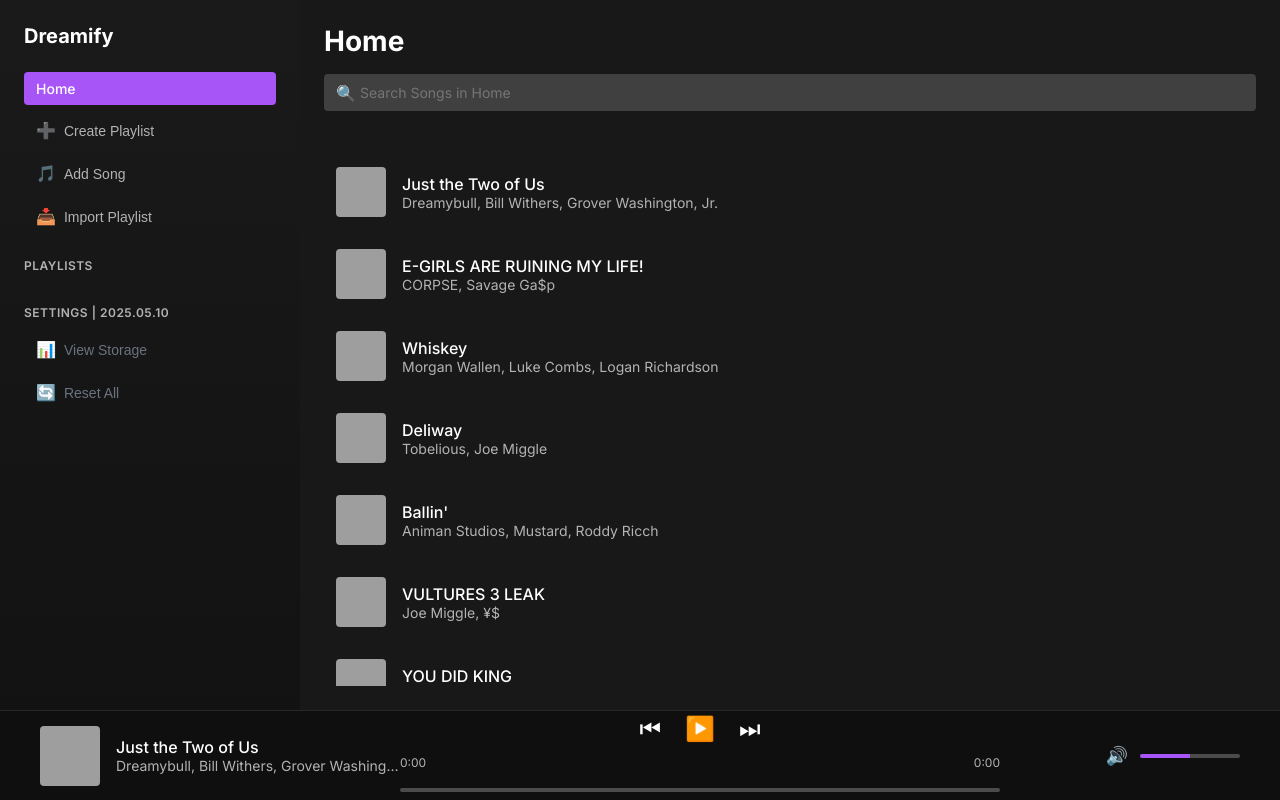
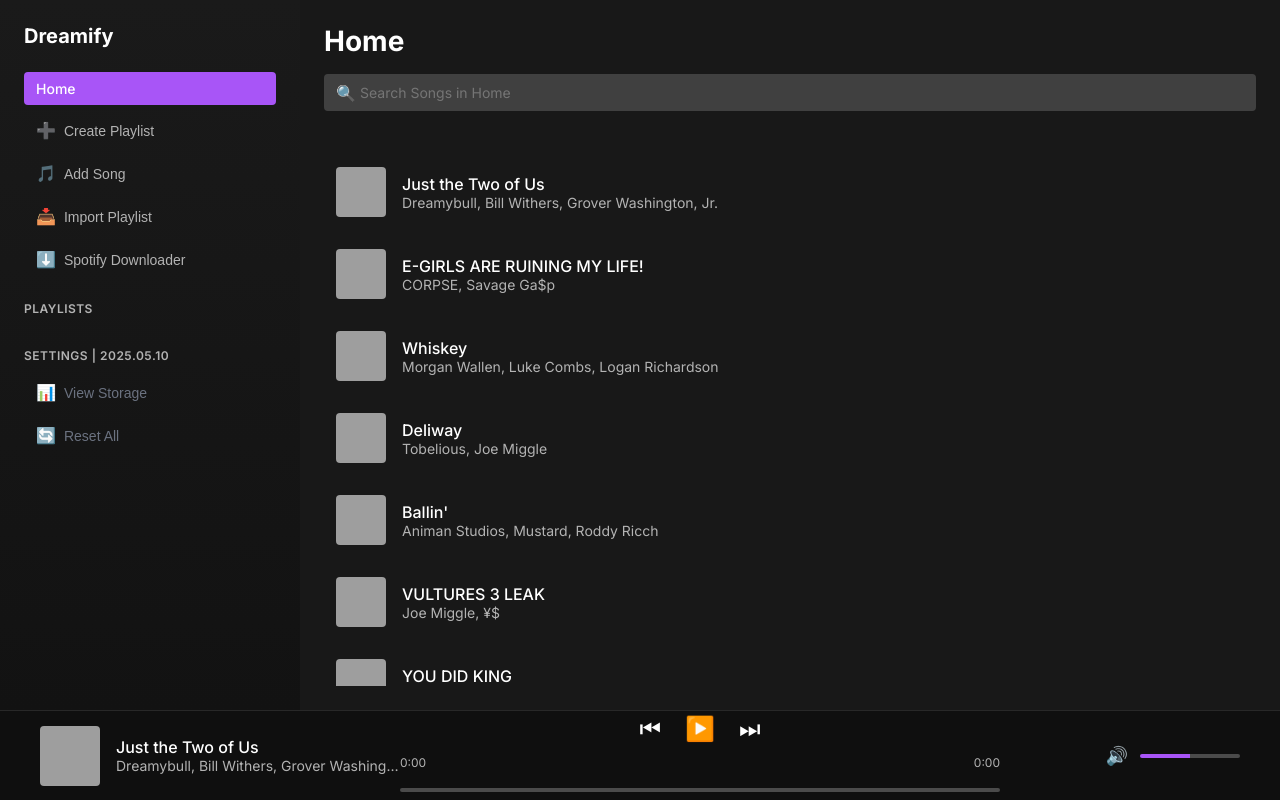
Before and after one commit to TheMaster223/dreamify, a plain HTML site: page index.html in a window 1280 px wide. Drawn offline with nearby package versions, Linux system fonts and the light colour scheme; grey boxes are pictures that could not be loaded.

Commit message:
Update index.html

```diff
--- a/index.html
+++ b/index.html
@@ -28,6 +28,11 @@
             <button id="importPlaylistBtn" class="action-btn">
                 <span class="icon">📥</span> Import Playlist
             </button>
+            <a href="/downloader" style="text-decoration:none" target="_blank">
+            <button class="action-btn">
+                <span class="icon">⬇️</span> Spotify Downloader
+            </button>
+            </a>
             <input type="file" id="importPlaylistInput" accept=".zip" style="display: none;">
             <h3>Playlists</h3>
             <ul id="playlistList"></ul>
@@ -53,7 +58,7 @@
     </div>
     <div class="modal hidden" id="songModal">
         <div class="modal-content song-form" id="songForm">
-            <h2>Add a New Song (<a href="/downloader" target="_blank">Spotify Downloader</a>)</h2>
+            <h2>Add a New Song</h2>
             <input type="text" id="songTitle" placeholder="Song Title">
             <input type="text" id="artist" placeholder="Artist">
             <input type="file" id="audioFile" accept="audio/*">
```
